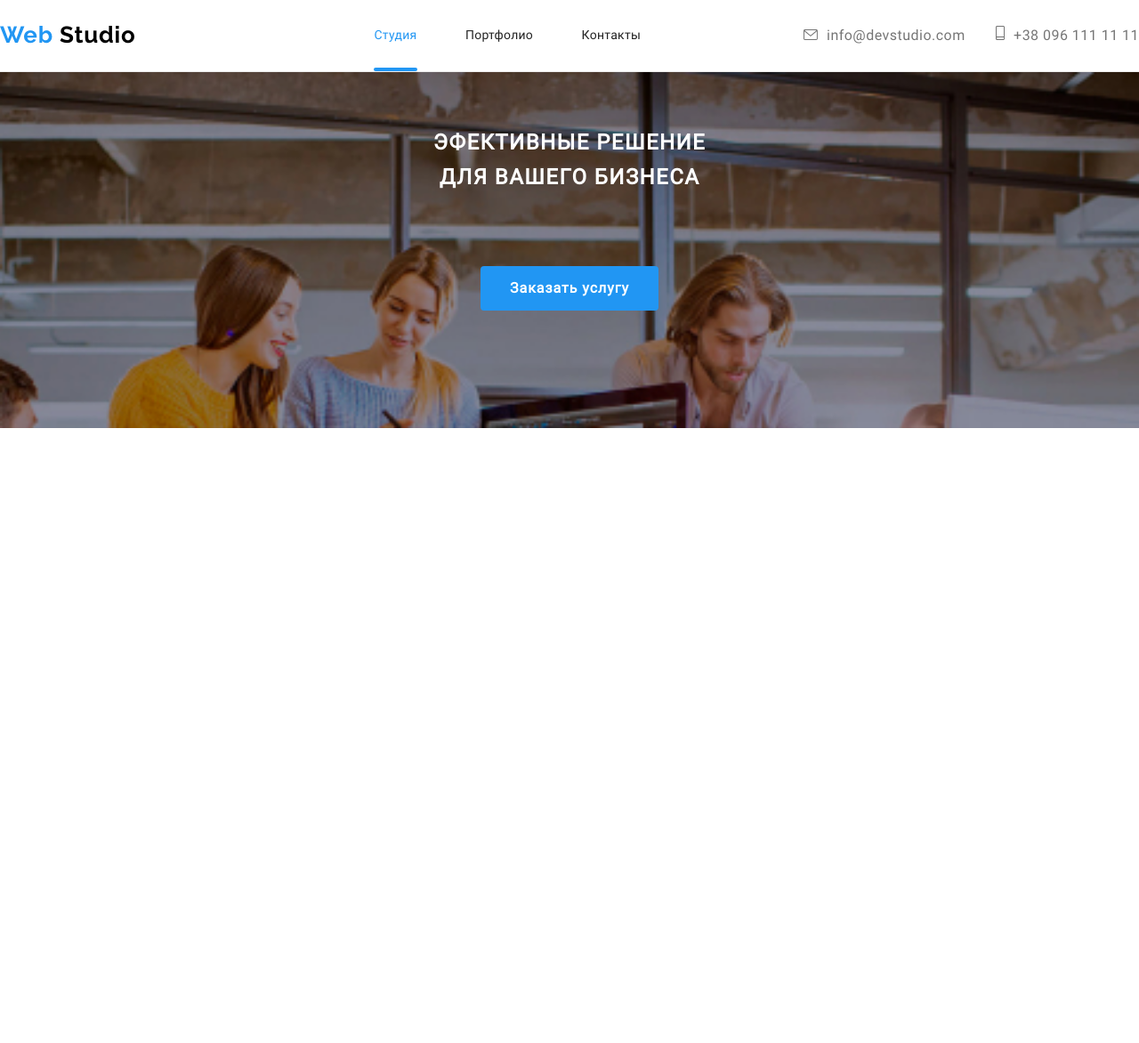
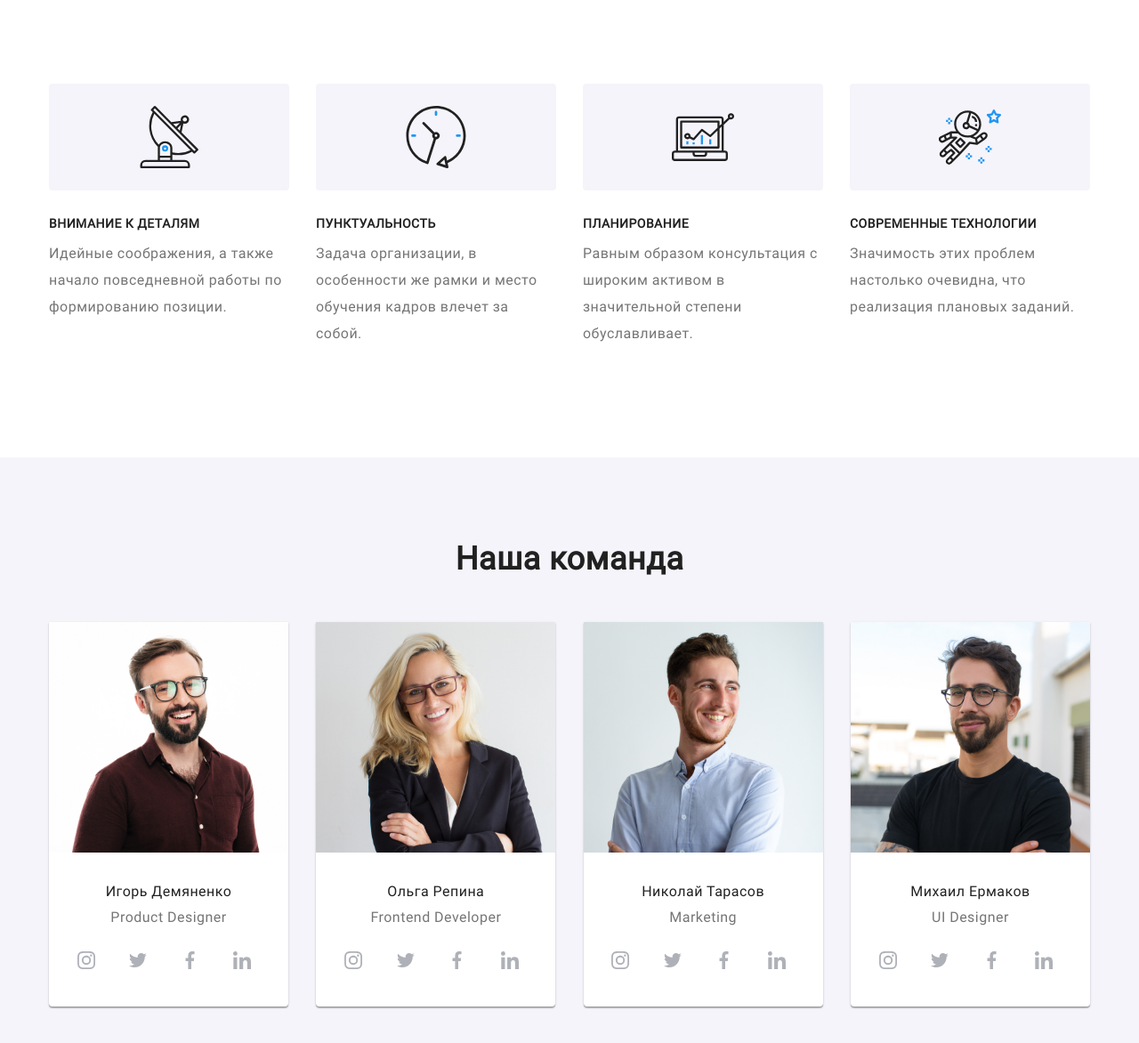
Before and after one commit to VigovsiyRuslan/goit-markup-hw-08, a plain HTML site: page index.html in a window 1280 px wide. Shown: the whole page at 89% size. Before the commit the page ends 800 px from the top, so only its background shows below. Drawn offline with Linux system fonts and the light colour scheme.

Commit message:
сделал два блока

```diff
--- a/index.html
+++ b/index.html
@@ -7,7 +7,7 @@
     <link rel="stylesheet" href="./css/main.min.css" />
   </head>
   <body>
-    <header class=" page-header">
+    <!-- <header class=" page-header">
       <div class="container"></div>
         <nav class="navigation">
           <a href="./index.html" class="logo"
@@ -42,22 +42,24 @@
           </ul>
         </nav>
       </div>
-    </header>
+    </header> -->
     <main>
       <!-- Герой -->
-      <section class="hero">
+      <!-- <section class="hero">
+        <div class="container">
           <h1 class="hero-title">
             Эфективные решение <br />
             для вашего бизнеса
           </h1>
           <button class="button" data-modal-open>Заказать услугу</button>
-      </section>
+          </div>
+      </section> -->
       <!-- Особенности -->
-      <!-- <section class="big-space section">
+      <section class="big-space section">
         <div class="container">
-          <ul class="features">
-            <li class="item">
-              <div class="feautures-box">
+          <ul class="features list">
+            <li class="features-item">
+              <div class="features-box">
                 <svg class="icon-features" width="70" height="70">
                   <use href="./images/svg/sprite.svg#icon-antenna"></use>
                 </svg>
@@ -68,8 +70,8 @@
                 формированию позиции.
               </p>
             </li>
-            <li class="item">
-              <div class="feautures-box">
+            <li class="features-item">
+              <div class="features-box">
                 <svg class="icon-features" width="70" height="70">
                   <use href="./images/svg/sprite.svg#icon-clock"></use>
                 </svg>
@@ -80,8 +82,8 @@
                 кадров влечет за собой.
               </p>
             </li>
-            <li class="item">
-              <div class="feautures-box">
+            <li class="features-item">
+              <div class="features-box">
                 <svg class="icon-features" width="70" height="70">
                   <use href="./images/svg/sprite.svg#icon-diagram"></use>
                 </svg>
@@ -92,8 +94,8 @@
                 степени обуславливает.
               </p>
             </li>
-            <li class="item">
-              <div class="feautures-box">
+            <li class="features-item">
+              <div class="features-box">
                 <svg class="icon-features" width="70" height="70">
                   <use href="./images/svg/sprite.svg#icon-astronaut"></use>
                 </svg>
@@ -106,7 +108,7 @@
             </li>
           </ul>
         </div>
-      </section> -->
+      </section>
       <!--Чем мы занимаемся-->
       <!-- <section class="big-space section">
         <div class="container">
@@ -148,19 +150,21 @@
         </div>
       </section> -->
       <!--Наша команда-->
-      <!-- <section class="big-space section team">
+      <section class="big-space section team">
         <div class="container">
           <h2 class="section-title">Наша команда</h2>
-          <ul class="team-members">
+          <ul class="team-members list">
             <li class="employee">
               <img
+                class="team-img"
                 src="./images/igor.JPG"
                 alt="Фото Игорь Демяненко"
-                width="270"
+                width=""
+                height=""
               />
               <h3 class="team-member-name">Игорь Демяненко</h3>
               <p class="profession" lang="eng">Product Designer</p>
-              <ul class="content-list">
+              <ul class="content-list list">
                 <li>
                   <a class="icon-team" href="#">
                     <svg class="icon">
@@ -193,13 +197,15 @@
             </li>
             <li class="employee">
               <img
+                class="team-img"
                 src="./images/olga.JPG"
                 alt="Фото Ольга Репина"
-                width="270"
+                width=""
+                height=""
               />
               <h3 class="team-member-name">Ольга Репина</h3>
               <p class="profession" lang="eng">Frontend Developer</p>
-              <ul class="content-list">
+              <ul class="content-list list">
                 <li>
                   <a class="icon-team" href="#">
                     <svg class="icon">
@@ -232,13 +238,15 @@
             </li>
             <li class="employee">
               <img
+                class="team-img"
                 src="./images/nikolai.jpg"
-                width="270"
                 alt="Фото Николай Тарасов"
+                width=""
+                height=""
               />
               <h3 class="team-member-name">Николай Тарасов</h3>
               <p class="profession" lang="eng">Marketing</p>
-              <ul class="content-list">
+              <ul class="content-list list">
                 <li>
                   <a class="icon-team" href="#">
                     <svg class="icon">
@@ -271,13 +279,15 @@
             </li>
             <li class="employee">
               <img
+                class="team-img"
                 src="./images/mihail.JPG"
-                width="270"
                 alt="Фото Михаил Ермаков"
+                width=""
+                height=""
               />
               <h3 class="team-member-name">Михаил Ермаков</h3>
               <p class="profession" lang="eng">UI Designer</p>
-              <ul class="content-list">
+              <ul class="content-list list">
                 <li>
                   <a class="icon-team" href="#">
                     <svg class="icon">
@@ -310,7 +320,7 @@
             </li>
           </ul>
         </div>
-      </section> -->
+      </section>
       <!--Постоянные клиенты-->
       <!-- <section class="big-space section">
         <div class="container">
--- a/sass/base/_base-style.scss
+++ b/sass/base/_base-style.scss
@@ -1,7 +1,7 @@
 body {
   margin: 0;
   background-color: #ffffff;
-  color: var(--prymary-text-color);
+  color: $prymary-text-color;
   font-family: "Conv_Roboto-Regular";
 
   letter-spacing: 0.03em;
@@ -26,17 +26,22 @@ li {
 }
 
 .big-space {
-  padding-top: 94px;
-  padding-bottom: 94px;
+  padding-top: 60px;
+  padding-bottom: 60px;
+
+  @media screen and (min-width: 1200px) {
+    padding-top: 94px;
+    padding-bottom: 94px;
+  }
 }
 
 .container {
+  width: 100%;
   max-width: 1200px;
+  margin-left: auto;
+  margin-right: auto;
   padding-left: 15px;
   padding-right: 15px;
-
-  margin-left: auto;
-  margin-right: auto;
 }
 .section-title {
   color: $prymary-text-color;
--- /dev/null
+++ b/sass/components/_features.scss
@@ -0,0 +1,56 @@
+.features {
+  @media screen and (min-width: 768px) {
+    display: flex;
+    flex-wrap: wrap;
+    margin: 0 -15px;
+  }
+  &-item {
+    width: 100%;
+    margin-bottom: 30px;
+    &:last-child {
+      margin-bottom: 0;
+    }
+    @media screen and (min-width: 768px) {
+      width: 50%;
+      padding: 0 15px;
+    }
+
+    @media screen and (min-width: 1200px) {
+      width: 25%;
+    }
+  }
+}
+
+.features-box {
+  width: 100%;
+  padding-top: 25px;
+  padding-bottom: 25px;
+  display: flex;
+  align-items: center;
+  justify-content: center;
+  background-color: #f5f4fa;
+  border-radius: 4px;
+}
+
+.work-principles {
+  margin-top: 30px;
+  margin-bottom: 10px;
+
+  text-align: center;
+  font-weight: 700;
+  font-size: 14px;
+  line-height: 1.14;
+  text-transform: uppercase;
+
+  @media screen and (min-width: 768px) {
+    text-align: left;
+  }
+}
+
+.paragraf-text {
+  color: $paragraf-text-color;
+  font-weight: 400;
+  font-size: 16px;
+  line-height: 1.87;
+  letter-spacing: 0.03em;
+}
--- a/sass/components/_feautures.scss
+++ /dev/null
@@ -1,45 +0,0 @@
-.work-principles {
-  font-weight: 700;
-  font-size: 14px;
-  line-height: 1.14;
-  text-transform: uppercase;
-}
-
-.features {
-  display: flex;
-  align-items: flex-start;
-  justify-content: space-between;
-  margin: 0;
-  padding: 0;
-  .item {
-    width: calc((100% - 30px * 3) / 4);
-  }
-  .item:not(:last-child) {
-    margin-right: 30px;
-  }
-}
-
-.feautures-box {
-  display: flex;
-  align-items: center;
-  justify-content: center;
-  background-color: #f5f4fa;
-  background-repeat: no-repeat;
-  background-position: center;
-  border-radius: 4px;
-  width: 270px;
-  height: 120px;
-}
-
-.work-principles {
-  margin-top: 30px;
-  margin-bottom: 10px;
-}
-
-.paragraf-text {
-  color: $paragraf-text-color;
-  font-weight: 400;
-  font-size: 16px;
-  line-height: 1.87;
-  letter-spacing: 0.03em;
-}
--- a/sass/components/_hero.scss
+++ b/sass/components/_hero.scss
@@ -1,28 +1,26 @@
 .hero {
+  display: flex;
   justify-content: center;
   text-align: center;
   align-items: center;
   background: #c4c4c4;
   letter-spacing: 0.06em;
-  margin-right: auto;
-  margin-left: auto;
-  min-width: 480px;
-  height: 400px;
+  margin: 0 auto;
+  max-width: 1600px;
+  height: 600px;
 
-  background-image: url(../images/header-img.JPG);
+  background-image: url(../images/hero.JPG);
   background-repeat: no-repeat;
   background-size: 100%;
 }
 
 .hero-title {
   color: $complementary-color;
-  padding: 60px;
-
   margin-top: 0;
   margin-bottom: 20px;
   font-weight: 900;
-  font-size: 24px;
-  line-height: 1.62;
+  font-size: 44px;
+  line-height: 1.36;
   text-align: center;
   letter-spacing: 0.06em;
   text-transform: uppercase;
--- a/sass/components/_team.scss
+++ b/sass/components/_team.scss
@@ -2,22 +2,41 @@
   background: #f5f4fa;
 }
 
-.employee {
-  background: #ffffff;
-  border-radius: 0px 0px 4px 4px;
-  box-shadow: 0px 1px 3px rgba(0, 0, 0, 0.12), 0px 1px 1px rgba(0, 0, 0, 0.14),
-    0px 2px 1px rgba(0, 0, 0, 0.2);
-}
+.team-members {
+  @media screen and (min-width: 768px) {
+    display: flex;
+    flex-wrap: wrap;
+    justify-content: space-between;
+  }
+  & .employee {
+    width: 100%;
+    background: #ffffff;
+    border-radius: 0px 0px 4px 4px;
+    box-shadow: 0px 1px 3px rgba(0, 0, 0, 0.12), 0px 1px 1px rgba(0, 0, 0, 0.14),
+      0px 2px 1px rgba(0, 0, 0, 0.2);
+    margin-bottom: 30px;
 
-.profession {
-  color: $paragraf-text-color;
-  font-size: 16px;
-  line-height: 1.18;
+    &:last-child {
+      margin-bottom: 0;
+    }
+    @media screen and (min-width: 768px) {
+      width: 48%;
+      &:last-child {
+        margin-bottom: 30px;
+      }
+    }
+
+    @media screen and (min-width: 1200px) {
+      width: 23%;
+    }
+  }
+  & .team-img {
+    width: 100%;
+    height: auto;
+  }
 }
 
 .content-list {
-  margin: 0;
-  padding: 0;
   text-align: center;
 }
 
@@ -25,16 +44,9 @@
   margin-bottom: 16px;
   margin-top: 10px;
   text-align: center;
-}
-
-.team-members {
-  display: flex;
-  margin: 0;
-  padding: 0;
-
-  .employee:not(:last-child) {
-    margin-right: 30px;
-  }
+  color: $paragraf-text-color;
+  font-size: 16px;
+  line-height: 1.18;
 }
 
 .team-member-name {
--- a/sass/main.scss
+++ b/sass/main.scss
@@ -30,7 +30,7 @@
 @import "./base/base-style";
 @import "./components/header";
 @import "./components/hero";
-@import "./components/feautures";
+@import "./components/features";
 @import "./components/our-classes";
 @import "./components/team";
 @import "./components/clients";
```
Also changed, not shown: css/main.css, css/main.min.css, css/portfolio.css, css/portfolio.min.css, images/hero-table.JPG (added), 4 other files.
